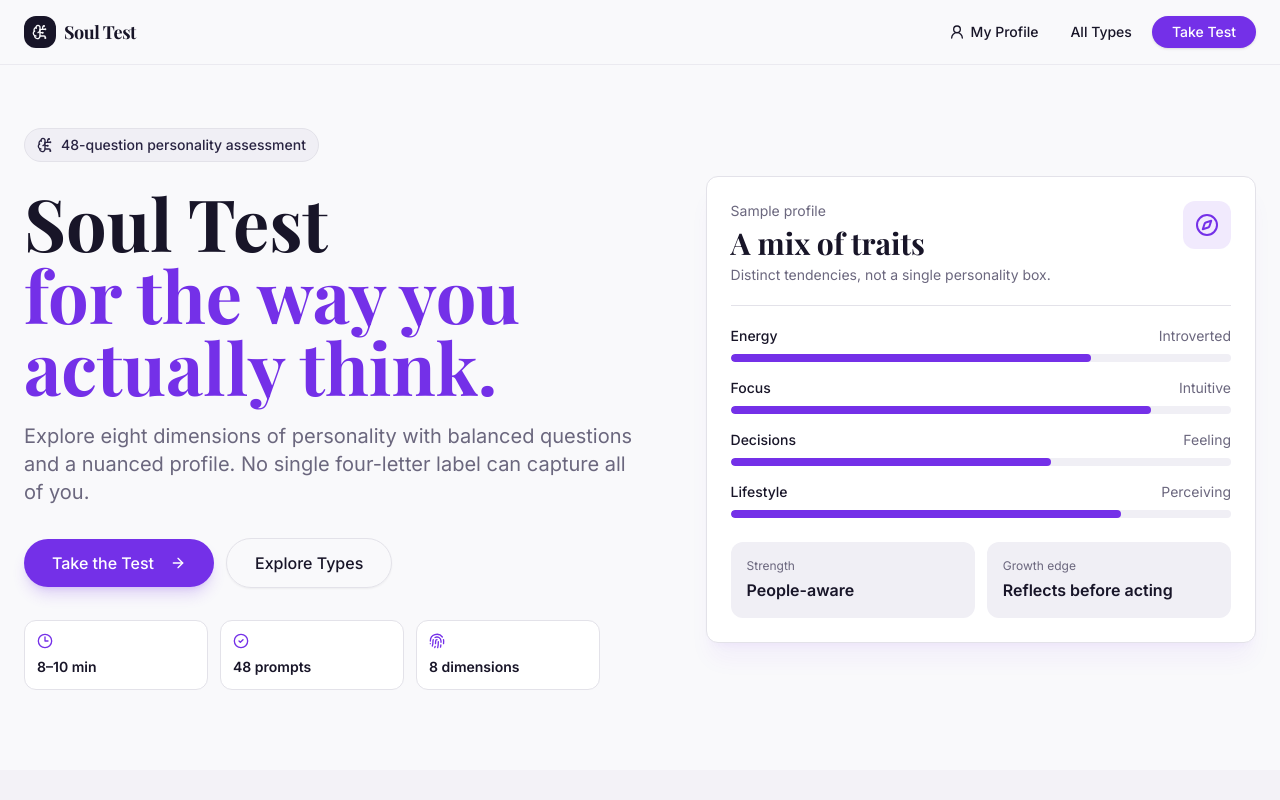
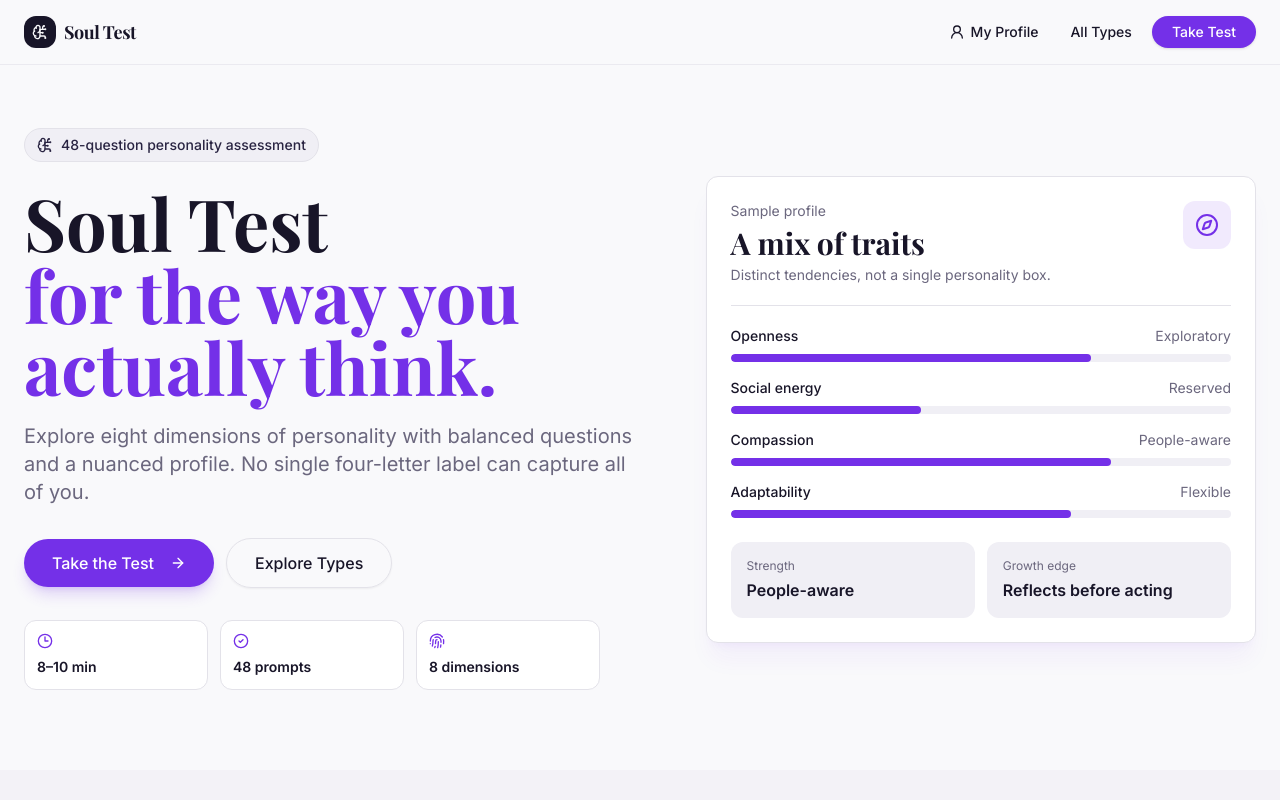
Before and after one commit to adiyandev/Soul-Test, a React (Vite) app: page /results in a window 1280 px wide. Shown: the top 800 px of the page. Built offline with nearby package versions, Linux system fonts and the light colour scheme.

Commit message:
Align sample result with new trait dimensions

```diff
--- a/src/components/landing/HeroSection.jsx
+++ b/src/components/landing/HeroSection.jsx
@@ -4,10 +4,10 @@ import { ArrowRight, BrainCircuit, CheckCircle2, Clock3, Compass, Fingerprint }
 import { Button } from "@/components/ui/button";
 
 const previewTraits = [
-  { label: "Energy", value: "Introverted", width: "72%" },
-  { label: "Focus", value: "Intuitive", width: "84%" },
-  { label: "Decisions", value: "Feeling", width: "64%" },
-  { label: "Lifestyle", value: "Perceiving", width: "78%" },
+  { label: "Openness", value: "Exploratory", width: "72%" },
+  { label: "Social energy", value: "Reserved", width: "38%" },
+  { label: "Compassion", value: "People-aware", width: "76%" },
+  { label: "Adaptability", value: "Flexible", width: "68%" },
 ];
 
 export default function HeroSection() {
```
